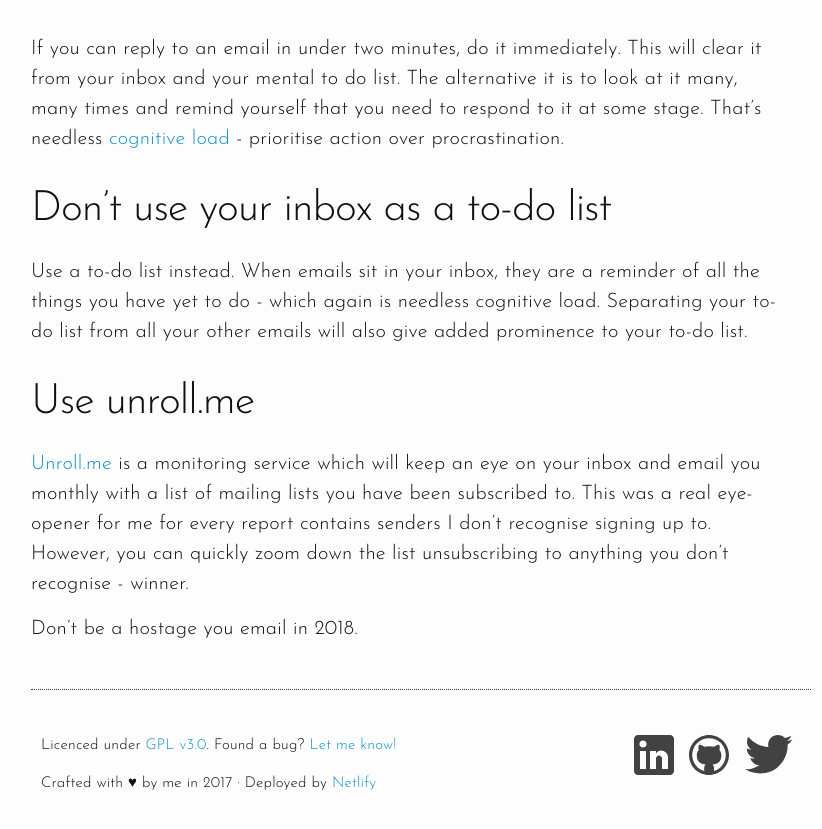
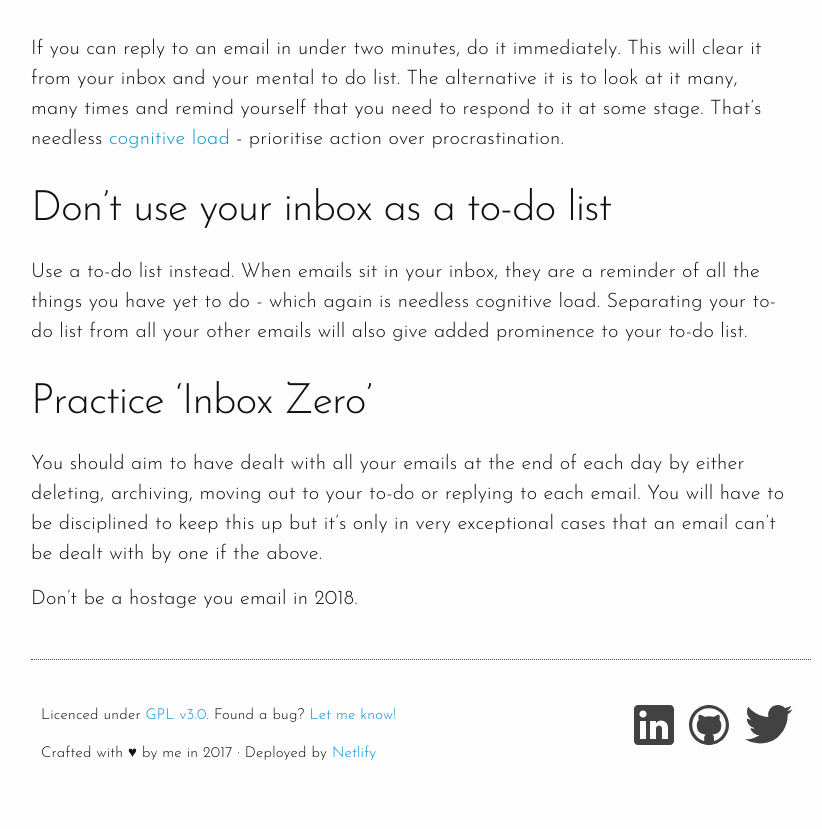
Before and after one commit to ciaranmckenna/ciaranmckenna.com, a Jekyll site: the page built from _posts/2017-12-18-taming-your-inbox.md, in a window 1280 px wide and 900 px high, scrolled down 2183 px. Shown: the top 829 px of the window, without its empty margins (229-1051 px from the left). Built offline with Jekyll 4.4.1, drawn with Linux system fonts in a browser that asks for light colours.

Commit message:
Update Notes “2017-12-18-taming-your-inbox”

```diff
--- a/_posts/2017-12-18-taming-your-inbox.md
+++ b/_posts/2017-12-18-taming-your-inbox.md
@@ -36,8 +36,8 @@
 
 Use a to-do list instead. When emails sit in your inbox, they are a reminder of all the things you have yet to do - which again is needless cognitive load. Separating your to-do list from all your other emails will also give added prominence to your to-do list.
 
-## Use unroll.me
+## Practice 'Inbox Zero'
 
-[Unroll.me](https://unroll.me/) is a monitoring service which will keep an eye on your inbox and email you monthly with a list of mailing lists you have been subscribed to. This was a real eye-opener for me for every report contains senders I don't recognise signing up to. However, you can quickly zoom down the list unsubscribing to anything you don't recognise - winner.
+You should aim to have dealt with all your emails at the end of each day by either deleting, archiving, moving out to your to-do or replying to each email. You will have to be disciplined to keep this up but it's only in very exceptional cases that an email can't be dealt with by one if the above.
 
 Don't be a hostage you email in 2018.
```
